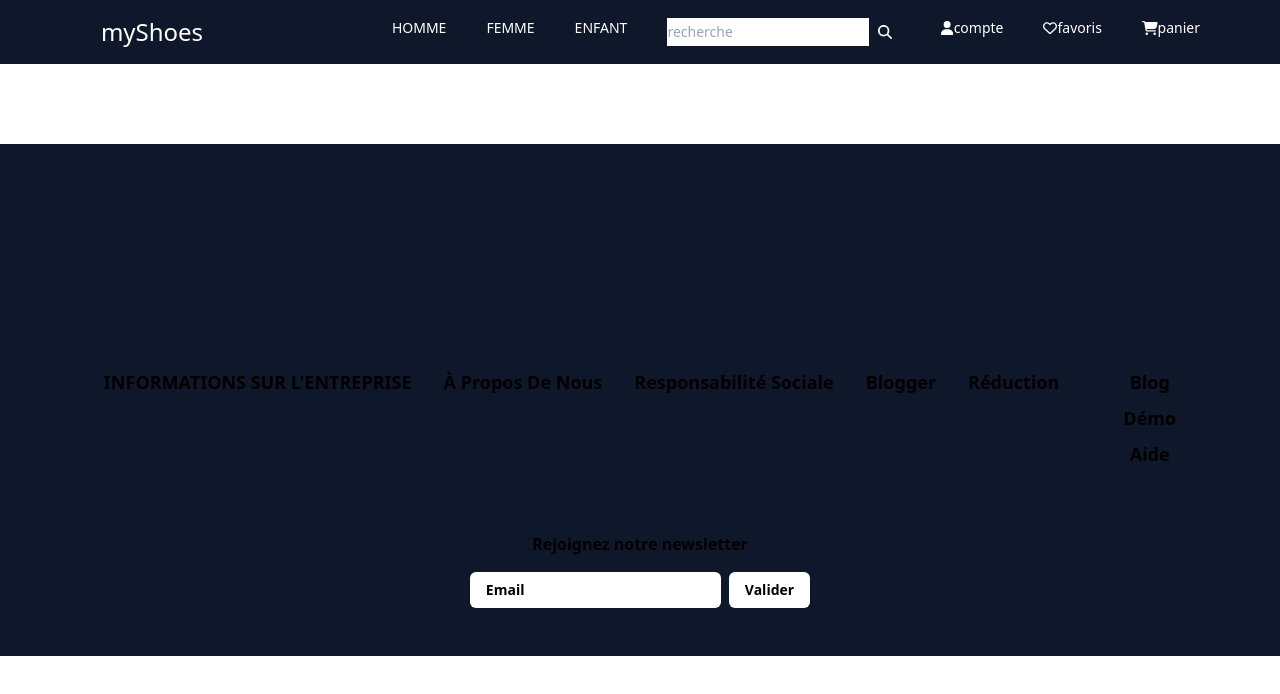
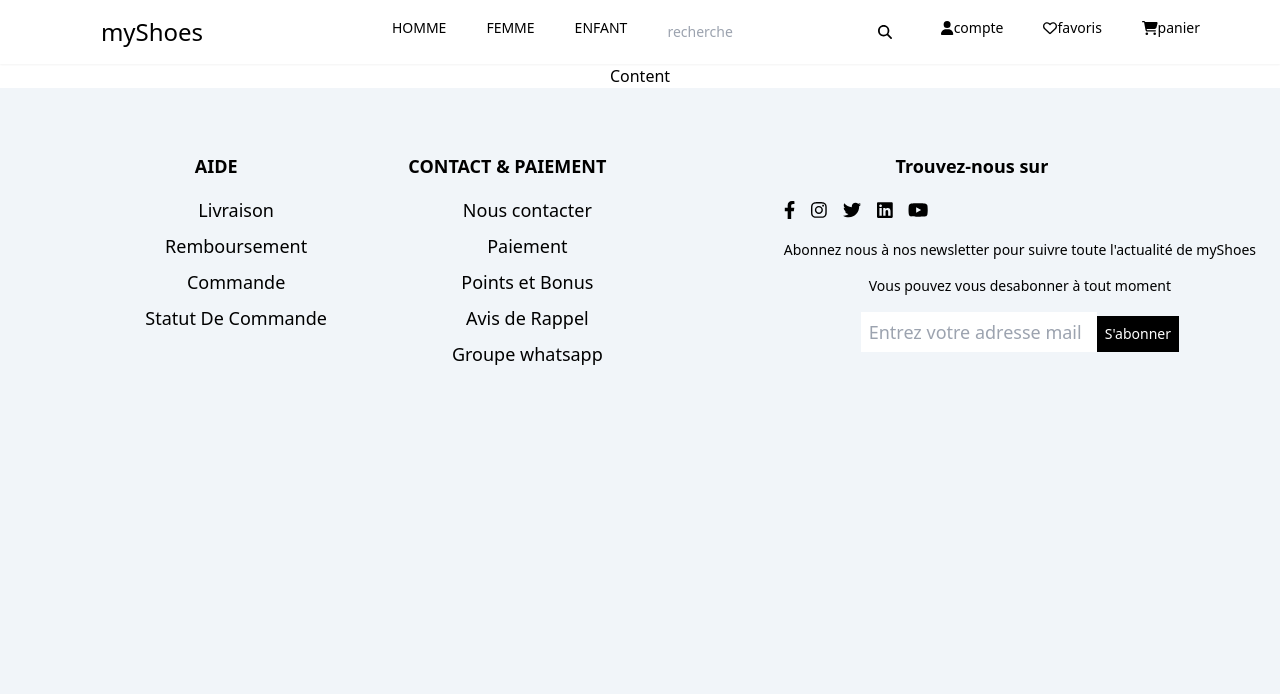
Before and after one commit to medoum/myShoesUi, a React (Create React App) app: page / in a window 1280 px wide. Shown: the top 694 px of the page. Built offline with nearby package versions, Linux system fonts and the light colour scheme.

Commit message:
fix header & footer

```diff
--- a/src/App.js
+++ b/src/App.js
@@ -1,4 +1,5 @@
 import './App.css';
+import Content from './component/Content';
 import Footer from './component/Footer';
 import Header from './component/Header';
 
@@ -6,6 +7,7 @@ const App = () => {
   return (
     <div className="App">
       <Header />
+      <Content />
       <Footer />
     </div>
   );
--- /dev/null
+++ b/src/component/Content.js
@@ -0,0 +1,9 @@
+import React from 'react'
+
+const Content = () => {
+  return (
+    <div>Content</div>
+  )
+}
+
+export default Content
--- a/src/component/Footer.js
+++ b/src/component/Footer.js
@@ -2,39 +2,56 @@ import React from 'react'
 
 const Footer = () => {
   return (
-    <div className='bg-slate-900 px-6 mt-20 py-8 space-y-8 flex-col font-bold flex items-center'>
-    {/* <img src="../../assets/images/logo.png" class="lg:w-52 md:w-44 w-64" alt="logo"> */}
-  <div class="bg-slate-900 md:h-40"></div>
-  <div class="flex flex-row text-lg space-x-8">
-            <h1>INFORMATIONS SUR L'ENTREPRISE</h1>
-            <a href='#'>À Propos De Nous</a>
-            <a href='#'>Responsabilité Sociale</a>
-            <a href='#'>Blogger</a>
-            <a href='#'>Réduction</a>
-            <a href='#'></a>
+  <div className='bg-slate-100 shadow-sm mt- sticky px-6 py-8 space-y-8 flex flex-row h-screen justify-between'>
+  <div class="text-lg space-x-10 space-y-4">
+            {/* <h1 className='font-bold'>INFORMATIONS SUR NOUS</h1>
+            <ul className='space-y-2'>
+              <li> <a href='#'>À Propos De Nous</a></li>
+              <li><a href='#'>Responsabilité Sociale</a></li>
+              <li><a href='#'>Blogger</a></li>
+              <li><a href='#'>Réduction</a></li>
+              <li><a href='#'>Promos</a></li>
+          </ul>   */}
+  </div>
 
-      <ul class="space-y-2">
-        <li>Blog</li>
-        <li>Démo</li>
-        <li>Aide</li>
-    </ul>
+  <div class="text-lg space-x-10 space-y-4">
+            <h1 className='font-bold'>AIDE</h1>
+            <ul className='space-y-2'>
+              <li> <a href='#'>Livraison</a></li>
+              <li><a href='#'>Remboursement</a></li>
+              <li><a href='#'>Commande</a></li>
+              <li><a href='#'>Statut De Commande</a></li>
+          </ul>
   </div>
-  <div class="bg-slate-900"></div>
-  <div class="flex flex-col text-base space-y-4">
-    <h3>Rejoignez notre newsletter</h3>
-    <div class="mb-2 flex flex-row space-x-2">
-      <input class="bg-slate-900bg-opacity-20 rounded-md text-sm focus:outline-none px-4 w-30" type="email" value="Email" required />
-      <button class="bg-white p-2 px-4 text-sm rounded-md" type="submit">Valider</button>
-    </div>
-    <ul class="flex space-x-4 items-center text-center">
-      {/* <li><img src="../../assets/images/icons/Facebook.png" alt="Facebook icon" class="md:w-6 w-8"></li>
-      <li><img src="../../assets/images/icons/X.png" alt="X icon" class="md:w-6 w-8"></li>
-      <li><img src="../../assets/images/icons/Instagram.png" alt="Instagram icon" class="md:w-6 w-8"></li>
-      <li><img src="../../assets/images/icons/Linkedin.png" alt="Linkedin icon" class="md:w-6 w-8"></li>
-      <li><img src="../../assets/images/icons/Youtube.png" alt="Youtube icon" class="md:w-6 w-8"></li> */}
-    </ul>
+
+  <div class="text-lg space-x-10 space-y-4">
+            <h1 className='font-bold'>CONTACT & PAIEMENT</h1>
+            <ul className='space-y-2'>
+              <li> <a href='#'>Nous contacter</a></li>
+              <li><a href='#'>Paiement</a></li>
+              <li><a href='#'>Points et Bonus</a></li>
+              <li><a href='#'>Avis de Rappel</a></li>
+              <li><a href='#'>Groupe whatsapp</a></li>
+          </ul>
   </div>
-    </div>
+  <div class="text-lg space-x-24 space-y-4">
+            <h1 className='font-bold'>Trouvez-nous sur</h1>
+            <ul class="flex space-x-4 items-center text-center">
+            <li><i class="fa-brands fa-facebook-f"></i></li>
+            <li><i class="fa-brands fa-instagram"></i></li>
+            <li><i class="fa-brands fa-twitter"></i></li>
+            <li><i class="fa-brands fa-linkedin"></i></li>
+            <li><i class="fa-brands fa-youtube"></i></li>
+          </ul>
+          <p className='text-sm'>Abonnez nous à nos newsletter pour suivre toute l'actualité de myShoes</p>
+          <p className='text-sm'>Vous pouvez vous desabonner à tout moment</p>
+          <div className='space-x-0 w-18'>
+          <input className='w-1/2 h-10 p-2' type='email' placeholder='Entrez votre adresse mail'/><button className='bg-black text-white text-sm p-2 rounded-xs'>S'abonner</button>
+          </div>
+
+          {/* <input type='email'/><button placeholder="S'abonner"></button> */}
+  </div>
+  </div>
   )
 }
 
--- a/src/component/Header.js
+++ b/src/component/Header.js
@@ -2,7 +2,7 @@ import React from 'react';
 
 const Header = () => {
   return (
-    <nav className='stick top-0 container py-4 px-20 max-w-full text-white bg-slate-900'>
+    <nav className='stick top-0 container py-4 px-20 max-w-full shadow-sm text-black '>
       <div className='flex items-center justify-between'>
         <h1 className='w-36 text-2xl'>myShoes</h1>
 
```
